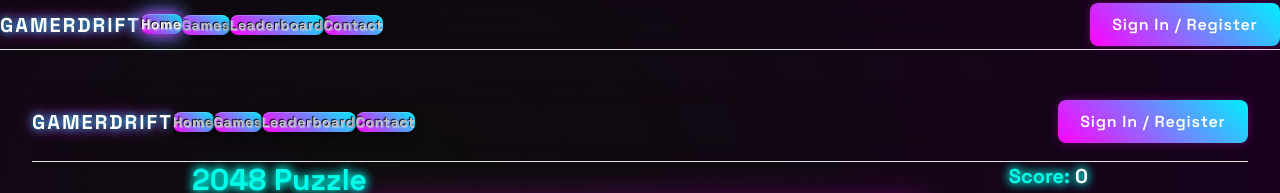
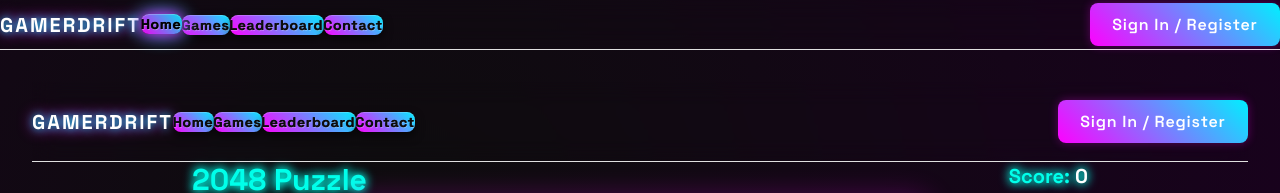
Before and after one commit to gamerdrift/gamerdrift.github.io, a Next.js app: page /play/2048/ in a window 1280 px wide. In both pictures the pointer is over the link 161 px from the left and 24 px from the top of the page. Shown: the top 193 px of the page. Built offline with nearby package versions, Linux system fonts and the light colour scheme; no server answers.

Commit message:
Update nav tabs font color to glossy black with white highlights

```diff
--- a/styles/cyberpunk.css
+++ b/styles/cyberpunk.css
@@ -166,13 +166,13 @@ html:not(.dark) .bg-cyber-grid {
   box-shadow:
     inset 0 1px 0 rgba(255, 255, 255, 0.2),
     0 4px 10px rgba(0, 0, 0, 0.6);
-  color: #c0c4cc; /* silver grey */
+  color: #0c0c0c; /* glossy black */
   font-family: var(--font-main);
   font-weight: 700;
   letter-spacing: 0.05em;
   text-shadow:
-    -1px -1px 1px rgba(0, 0, 0, 0.95),
-    1px 1px 1px rgba(255, 255, 255, 0.4);
+    0.5px 0.5px 0.5px rgba(255, 255, 255, 0.25),
+    -0.5px -0.5px 0.5px rgba(0, 0, 0, 0.9);
   transition: all 0.3s cubic-bezier(0.25, 0.8, 0.25, 1);
   border-radius: 8px;
 }
@@ -180,10 +180,10 @@ html:not(.dark) .bg-cyber-grid {
 .metallic-tab:hover {
   background: linear-gradient(45deg, var(--neon-pink), var(--neon-blue));
   opacity: 0.95;
-  color: #ffffff;
+  color: #020202; /* hover glossy black */
   text-shadow:
-    -1px -1px 1px rgba(0, 0, 0, 0.95),
-    1px 1px 2px rgba(255, 255, 255, 0.75);
+    0.5px 0.5px 0.5px rgba(255, 255, 255, 0.35),
+    -0.5px -0.5px 0.5px rgba(0, 0, 0, 0.95);
   box-shadow:
     inset 0 1px 0 rgba(255, 255, 255, 0.25),
     0 0 15px var(--neon-pink),
```
